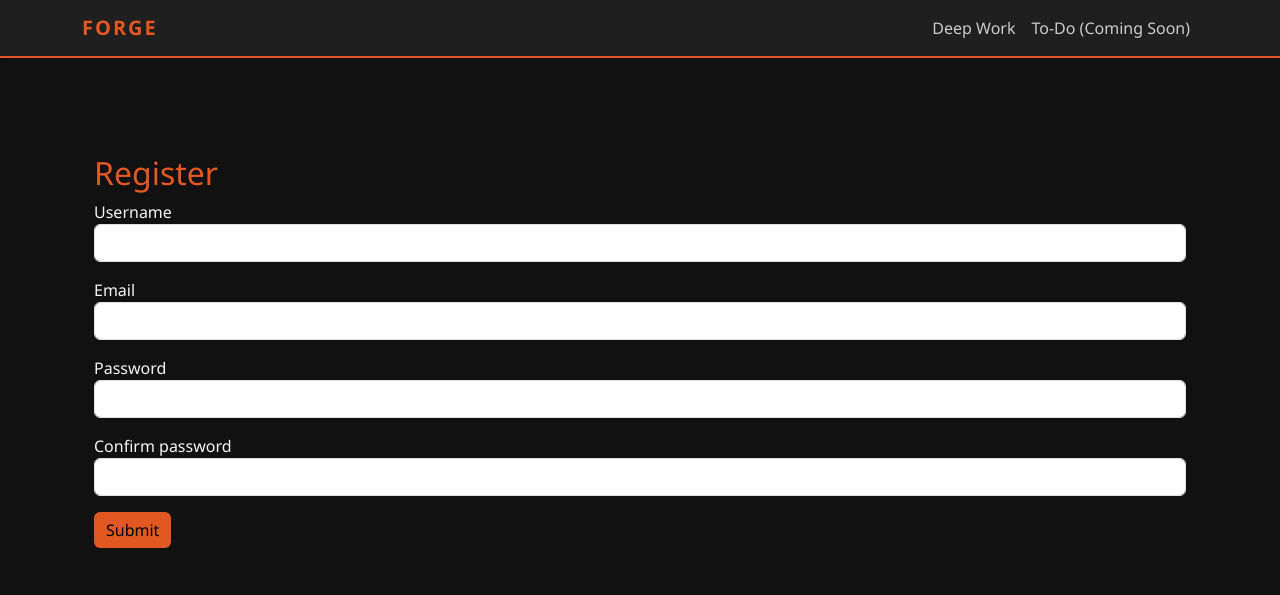
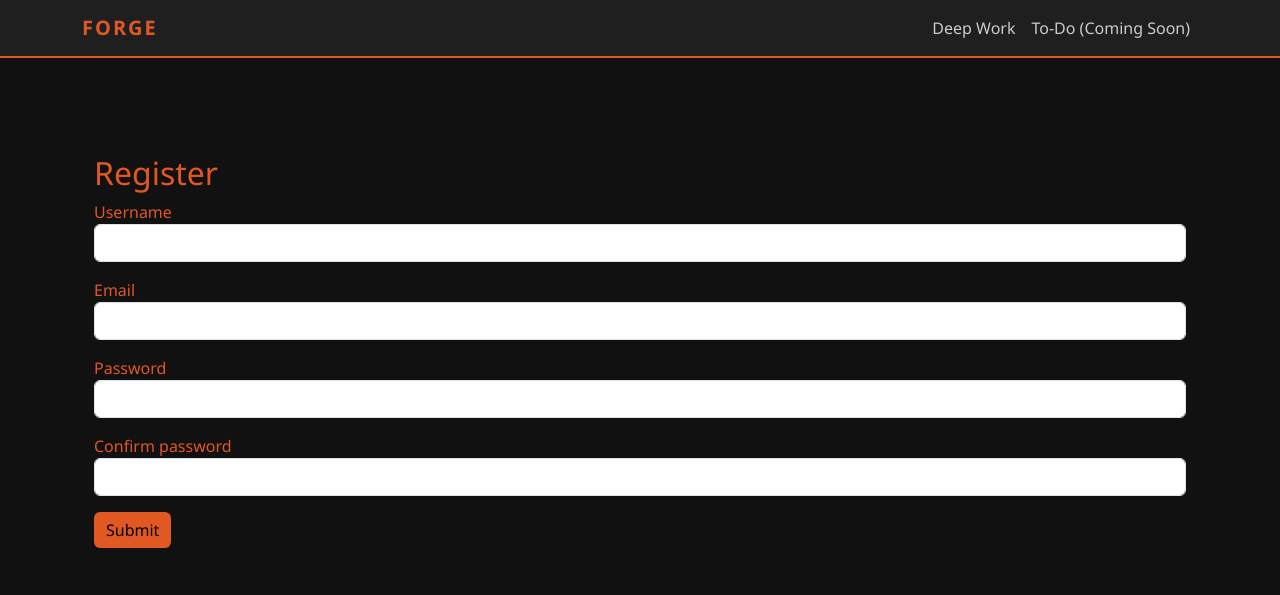
Before and after one commit to tobias-pasquale/forge, a Python web app: template frontend/templates/register.html in a window 1280 px wide. Shown: the top 595 px of the page. Run offline with Jinja, Linux system fonts and the light colour scheme; the template is opened without the code that fills it, so the values that code supplies are empty, except form fields; form fields are guessed from the names that the template uses.

Commit message:
updates to the base.html for styling font and color

```diff
--- a/frontend/templates/base.html
+++ b/frontend/templates/base.html
@@ -8,10 +8,42 @@
     href="https://cdn.jsdelivr.net/npm/bootstrap@5.3.3/dist/css/bootstrap.min.css"
     rel="stylesheet">
   <style>
+    :root {
+      --forge-orange: #e25822;
+    }
+
     body {
       background-color: #111;
-      color: #f5f5f5;
+      color: var(--forge-orange); /* 🔥 Set base text color */
       font-family: 'Segoe UI', Tahoma, Geneva, Verdana, sans-serif;
+    }
+
+    h1, h2, h3, h4, h5, h6,
+    p, label, span, div,
+    a, li, th, td, small,
+    input, select, textarea {
+      color: var(--forge-orange);
+    }
+
+    input, select, textarea {
+      background-color: #1a1a1a;
+      border: 1px solid #e25822;
+      color: var(--forge-orange);
+    }
+
+    input:focus, select:focus, textarea:focus {
+      border-color: #ff632e;
+      outline: none;
+      box-shadow: 0 0 8px #e25822;
+    }
+
+    .btn-primary {
+      background-color: var(--forge-orange);
+      border: none;
+    }
+
+    .btn-primary:hover {
+      background-color: #ff632e;
     }
 
     .navbar {
```
